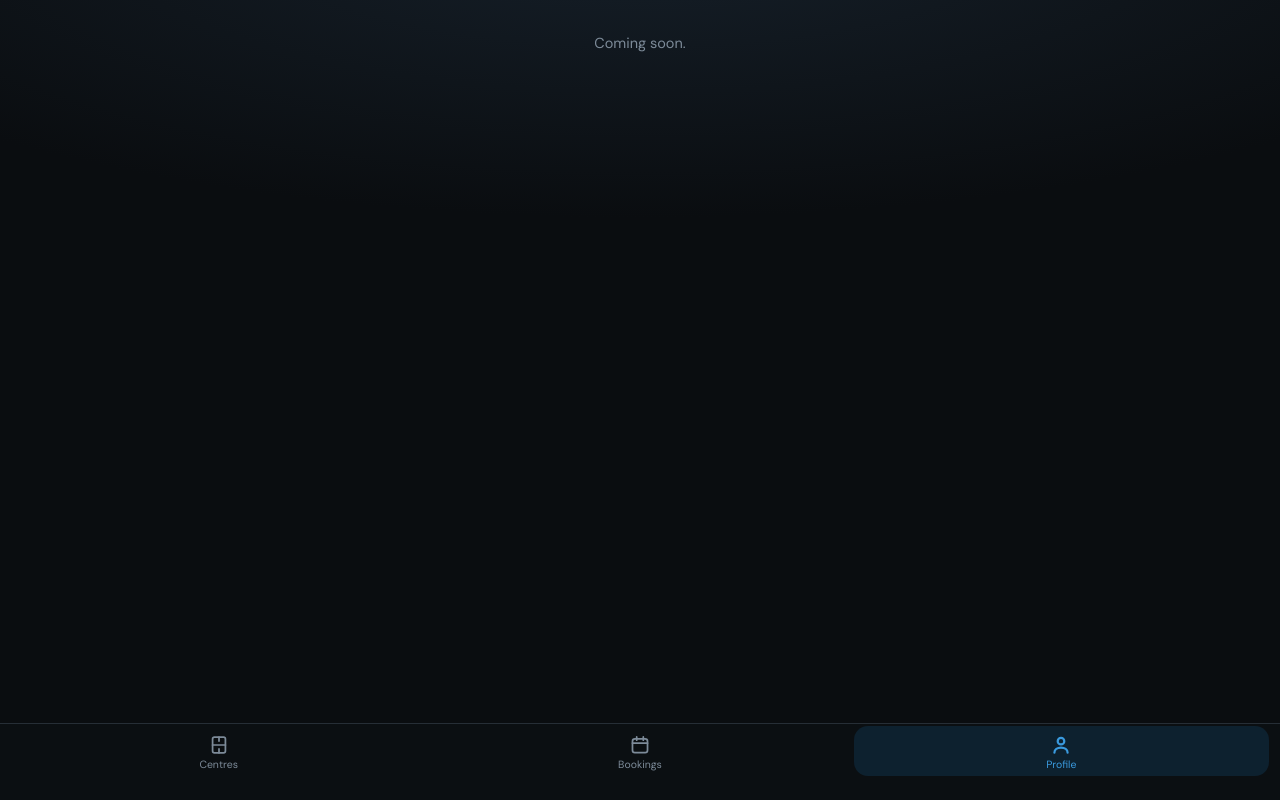
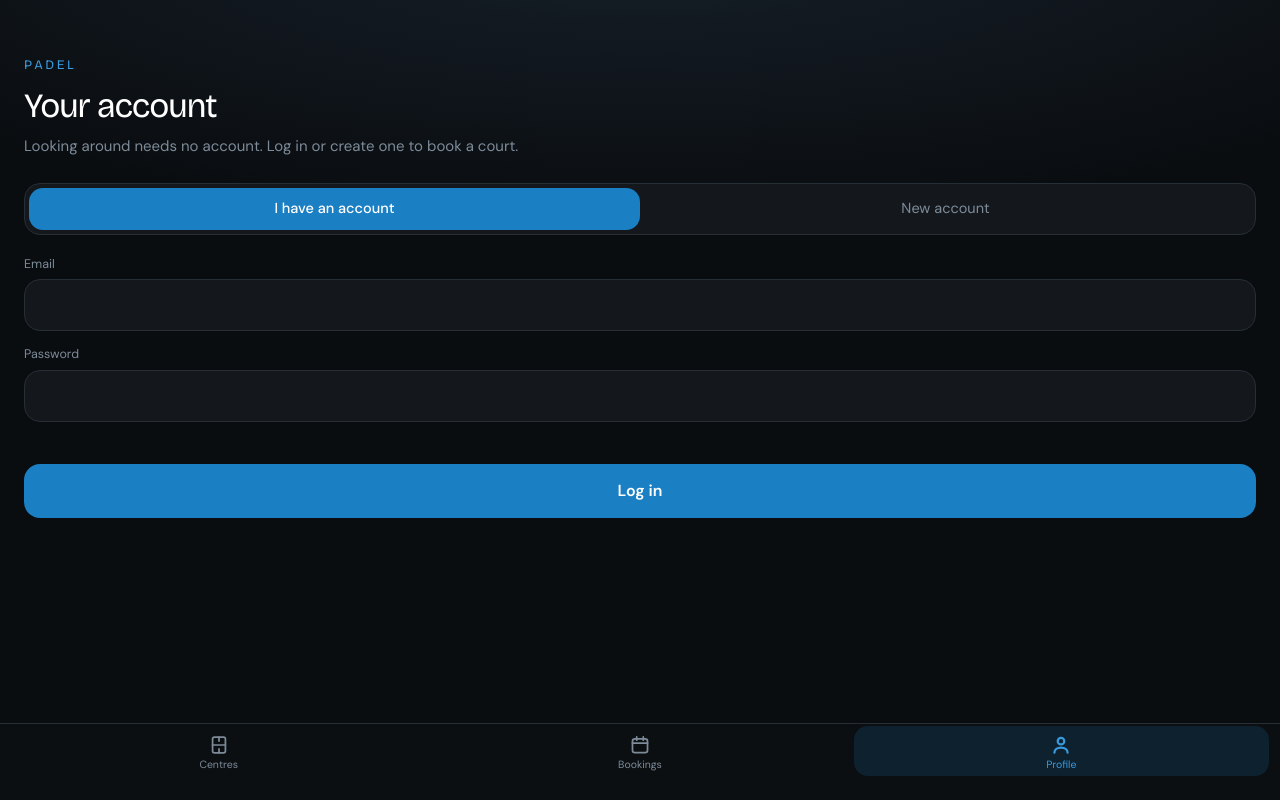
Before and after one commit to AlexSimionGeorge/WebProgramming, a React (Vite) app in the folder apps/player/: page / in a window 1280 px wide. Both pictures are taken after a click on the button "Profile". Built offline with nearby package versions, Linux system fonts and the light colour scheme; no server answers.

Commit message:
Player: profile tab with log in, registration and log out

```diff
--- a/apps/player/src/App.tsx
+++ b/apps/player/src/App.tsx
@@ -1,12 +1,12 @@
 import { AnimatePresence, motion, type Variants } from 'framer-motion'
 import { useState } from 'react'
 import type { CenterSummary } from './api/types'
-import { Notice } from './components/Notice'
 import { TAB_ORDER, TabBar, type Tab } from './components/TabBar'
 import { spring } from './lib/motion'
 import { BookingsScreen } from './screens/BookingsScreen'
 import { CenterScreen } from './screens/CenterScreen'
 import { CentersScreen } from './screens/CentersScreen'
+import { ProfileScreen } from './screens/ProfileScreen'
 
 type TabNavigation = { tab: Tab; direction: number }
 
@@ -55,7 +55,7 @@ export function App() {
             {tab === 'bookings' && (
               <BookingsScreen onLogIn={() => selectTab('profile')} onFindCourt={() => selectTab('centers')} />
             )}
-            {tab === 'profile' && <Notice message="Coming soon." />}
+            {tab === 'profile' && <ProfileScreen />}
           </motion.main>
         </AnimatePresence>
       </div>
--- /dev/null
+++ b/apps/player/src/screens/ProfileScreen.tsx
@@ -0,0 +1,56 @@
+import type { Account } from '../api/types'
+import { useSession } from '../auth/SessionProvider'
+import { AuthPanel } from '../components/AuthPanel'
+import { Button } from '../components/Button'
+import { ScreenHeader } from '../components/ScreenHeader'
+import { SkeletonList } from '../components/SkeletonList'
+
+export function ProfileScreen() {
+  const session = useSession()
+
+  if (session.status === 'signedIn') {
+    return <AccountDetails account={session.account} onLogOut={session.logOut} />
+  }
+
+  return (
+    <div className="h-full overflow-y-auto noscroll pb-10">
+      <ScreenHeader
+        kicker="Padel"
+        title="Your account"
+        subtitle="Looking around needs no account. Log in or create one to book a court."
+      />
+      <div className="px-6">
+        {session.status === 'restoring' ? <SkeletonList count={3} rowHeight={52} /> : <AuthPanel />}
+      </div>
+    </div>
+  )
+}
+
+function AccountDetails({ account, onLogOut }: { account: Account; onLogOut: () => void }) {
+  return (
+    <div className="h-full overflow-y-auto noscroll pb-10">
+      <ScreenHeader kicker="Padel" title={account.displayName} subtitle={account.email} />
+      <div className="px-6">
+        <div className="rounded-2xl border border-line bg-surface px-5 py-4">
+          <AccountRow label="Name" value={account.displayName} />
+          <div className="my-2.5 h-px bg-line" />
+          <AccountRow label="Email" value={account.email} />
+          <div className="my-2.5 h-px bg-line" />
+          <AccountRow label="Account" value="Player" />
+        </div>
+        <div className="mt-6">
+          <Button variant="quiet" onClick={onLogOut}>Log out</Button>
+        </div>
+      </div>
+    </div>
+  )
+}
+
+function AccountRow({ label, value }: { label: string; value: string }) {
+  return (
+    <div className="flex items-baseline justify-between gap-4">
+      <span className="text-[13.5px] text-muted">{label}</span>
+      <span className="min-w-0 truncate text-[14.5px] text-white">{value}</span>
+    </div>
+  )
+}
```
